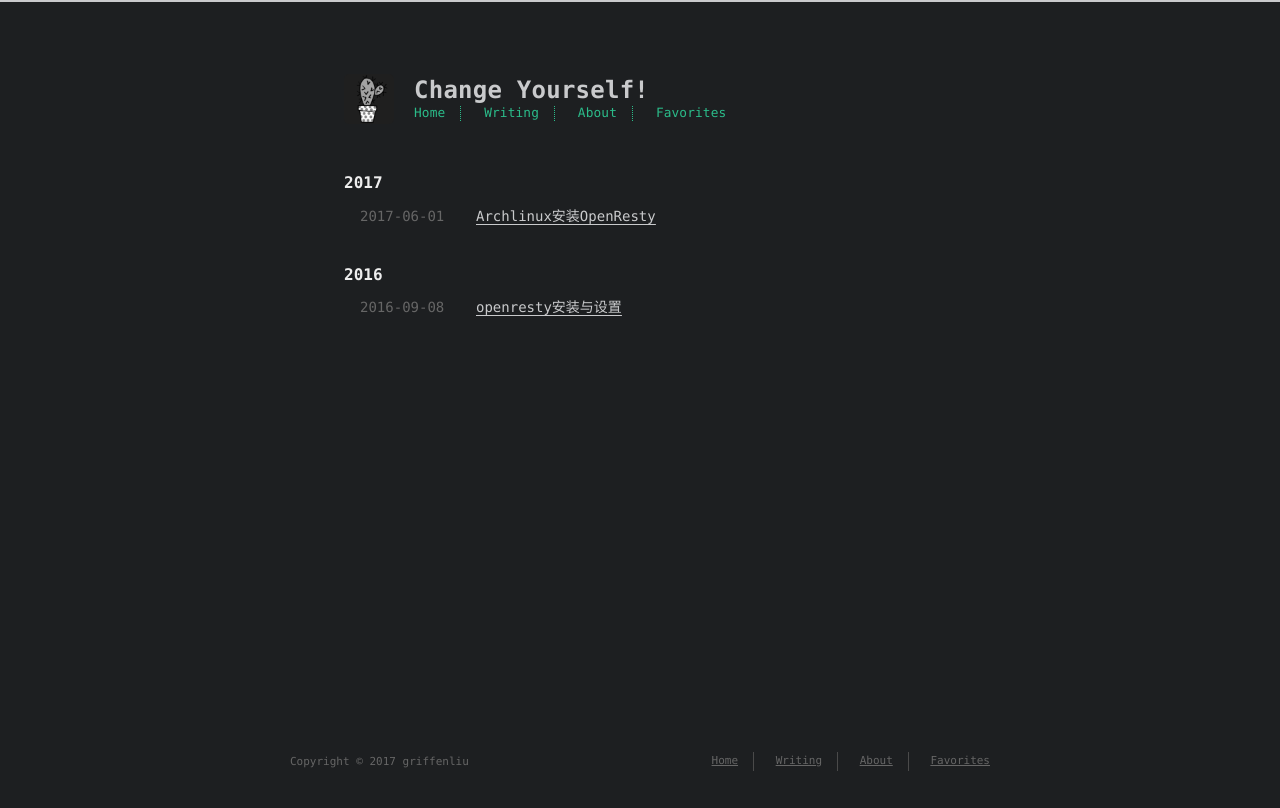
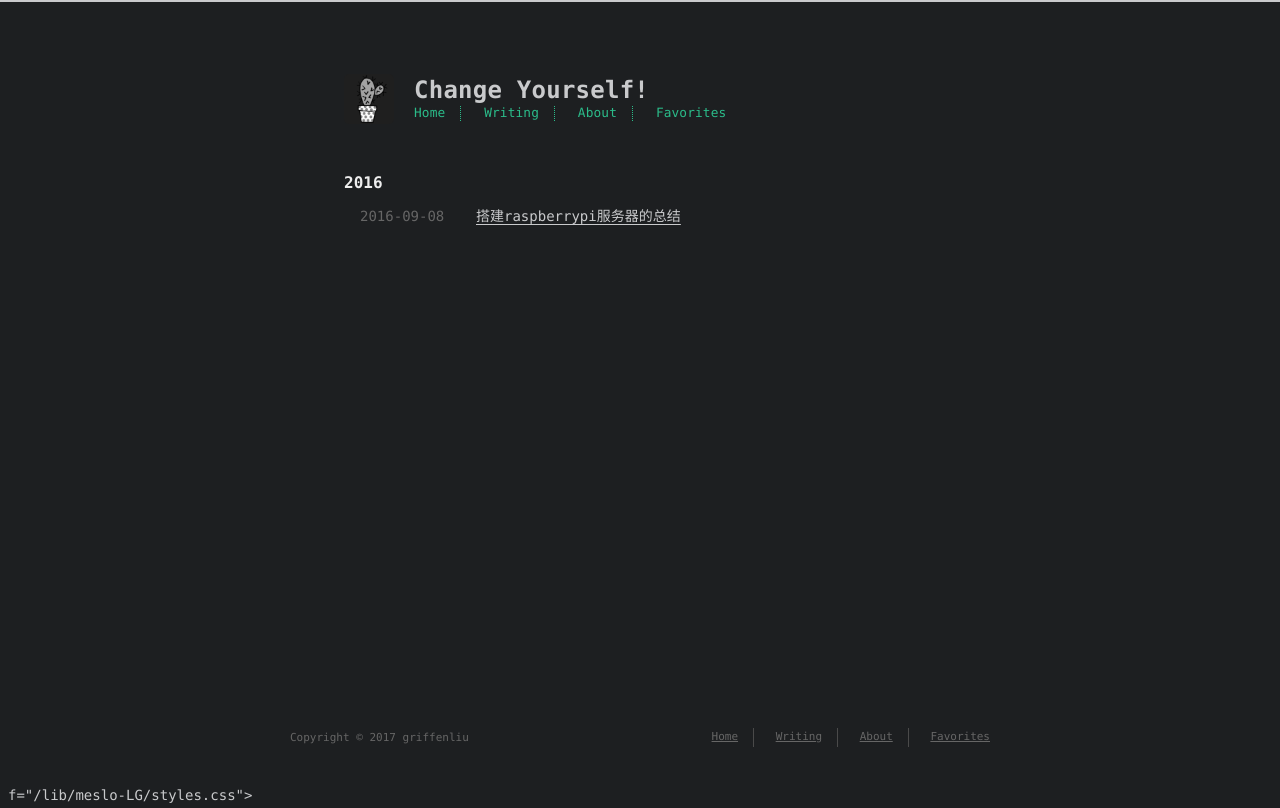
Before and after one commit to griffenliu/griffenliu.github.io, a plain HTML site: page tags/OpenResty/index.html in a window 1280 px wide. Drawn offline with Linux system fonts and the light colour scheme; a web font is replaced by a local one.

Commit message:
Site updated: 2017-06-01 18:26:48

```diff
--- a/tags/OpenResty/index.html
+++ b/tags/OpenResty/index.html
@@ -9,7 +9,7 @@
     <meta name="description" content="Happiness always looks small while you hold it in your hands, but let it go, and you learn at once how big and precious it is.">
 <meta property="og:type" content="website">
 <meta property="og:title" content="Change Yourself!">
-<meta property="og:url" content="http://griffenliu.github.io/tags/openresty/index.html">
+<meta property="og:url" content="http://griffenliu.github.io/tags/OpenResty/index.html">
 <meta property="og:site_name" content="Change Yourself!">
 <meta property="og:description" content="Happiness always looks small while you hold it in your hands, but let it go, and you learn at once how big and precious it is.">
 <meta name="twitter:card" content="summary">
@@ -85,40 +85,18 @@
 
 
 
-        <h2>2017</h2>
+        <h2>2016</h2>
 
       <li class="post-item">
 
     <div class="meta">
-        <time datetime="2017-06-01T10:09:34.000Z" itemprop="datePublished">2017-06-01</time>
+        <time datetime="2016-09-08T00:32:28.000Z" itemprop="datePublished">2016-09-08</time>
     </div>
 
 
         <span>
 
-        <a class="" href="/2017/06/01/arch-openresty/">Archlinux安装OpenResty</a>
-
-
-
-<span>
-      </li>
-
-
-
-
-
-        <h2>2016</h2>
-
-      <li class="post-item">
-
-    <div class="meta">
-        <time datetime="2016-09-07T17:48:03.000Z" itemprop="datePublished">2016-09-08</time>
-    </div>
-
-
-        <span>
-
-        <a class="" href="/2016/09/08/openresty-setup/">openresty安装与设置</a>
+        <a class="" href="/2016/09/08/raspberrypi-server/">搭建raspberrypi服务器的总结</a>
 
 
 
@@ -168,3 +146,16 @@
 <!-- Google Analytics -->
 
 <!-- Disqus Comments -->
+
+
+f="/lib/meslo-LG/styles.css">
+<link rel="stylesheet" href="/lib/justified-gallery/justifiedGallery.min.css">
+
+
+<!-- jquery -->
+<script src="/lib/jquery/jquery.min.js"></script>
+<script src="/lib/justified-gallery/jquery.justifiedGallery.min.js"></script>
+<script src="/js/main.js"></script>
+<!-- Google Analytics -->
+
+<!-- Disqus Comments -->
```
Also changed, not shown: 2016/09/08/openresty-setup/index.html (+1 -1 lines), 2017/06/01/arch-openresty/index.html (+1 -1 lines).
